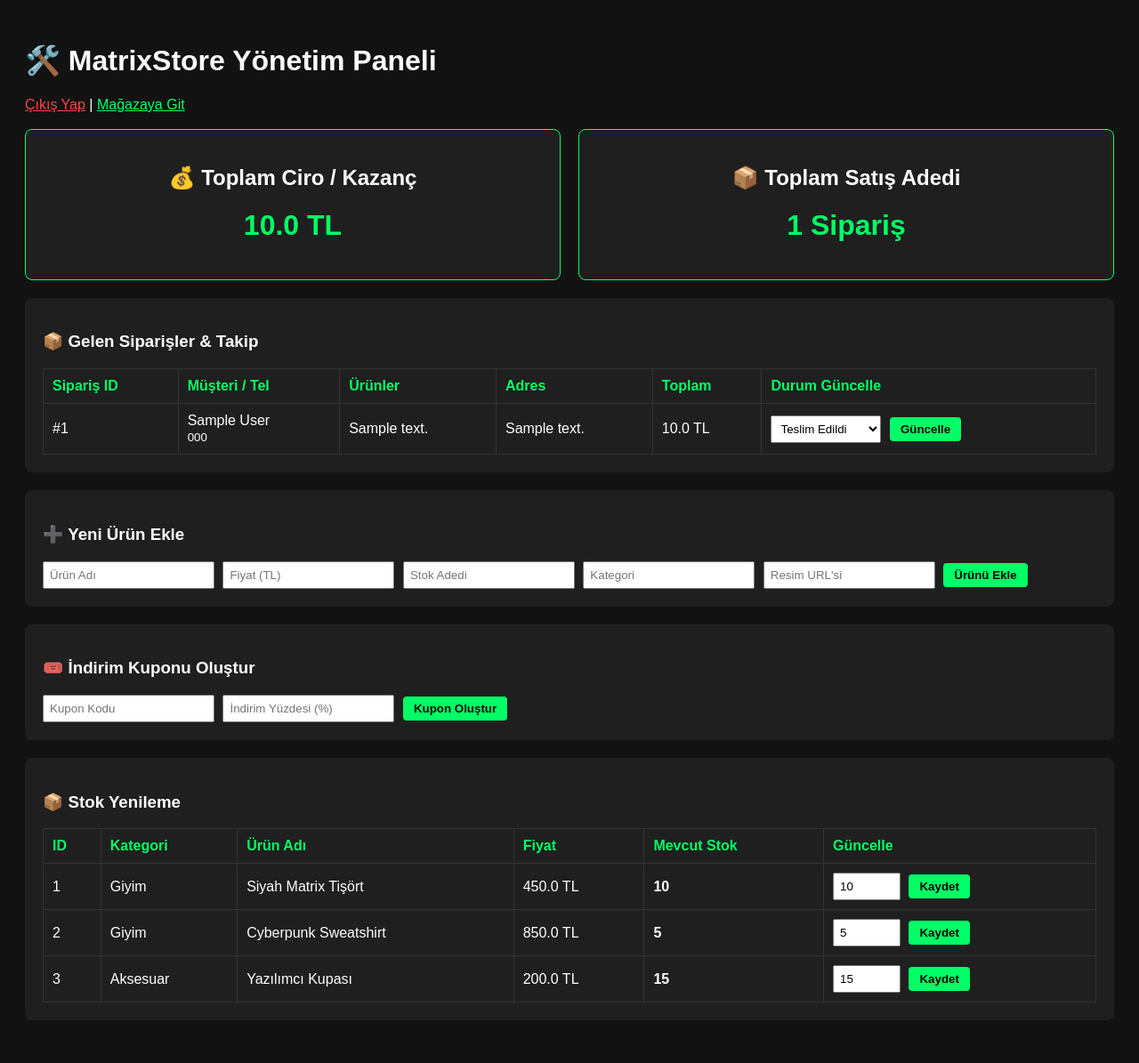
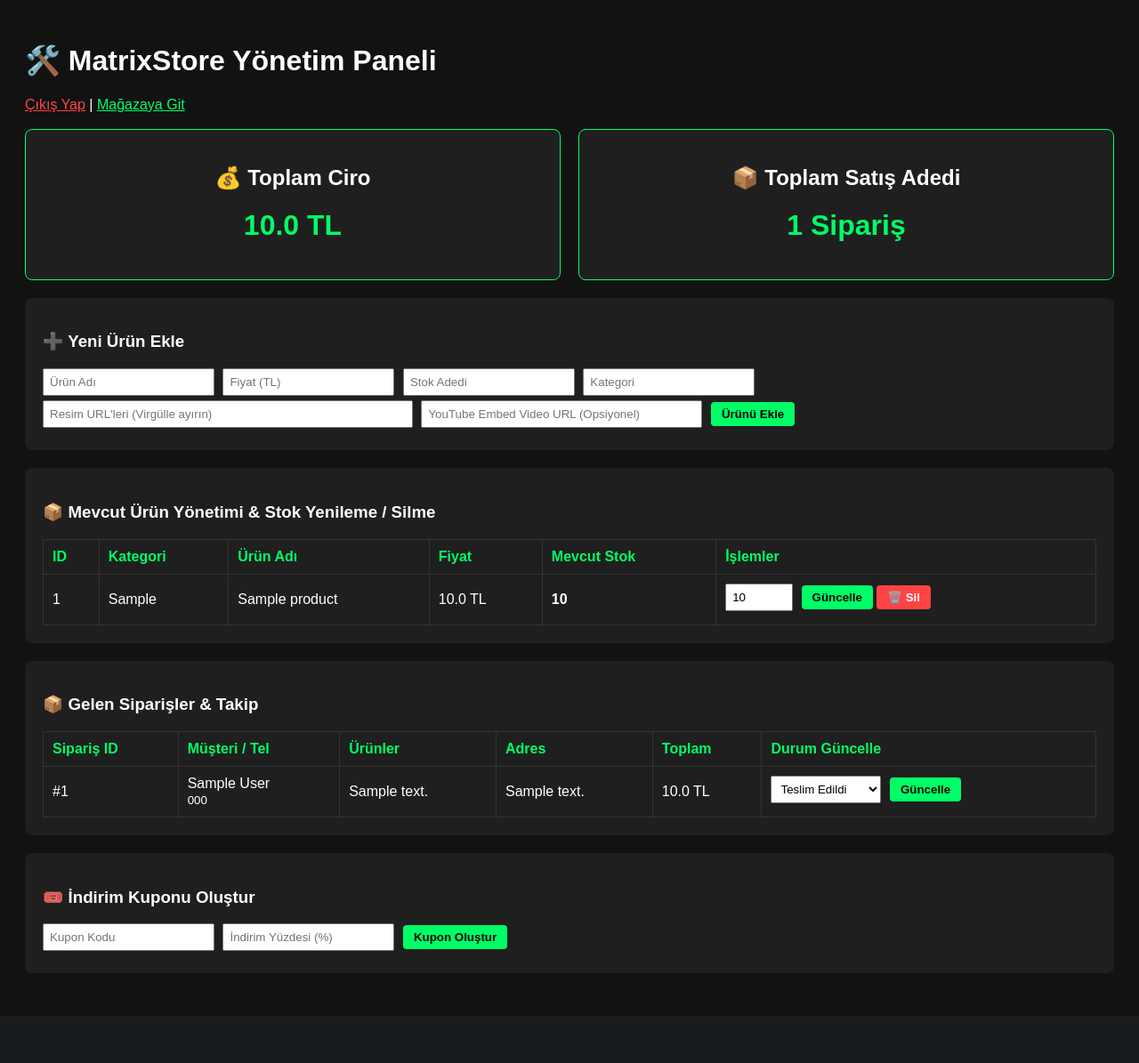
Before and after one commit to xFearless77/matrixstore, a Flask app: page /admin in a window 1280 px wide. Shown: the whole page at 89% size. After the commit the page ends 1069 px from the top, so only its background shows below. Run offline with Flask 3, Linux system fonts and the light colour scheme; the visitor is signed in with stand-in values (Sample User, id 1); tables that the repository leaves empty hold one stand-in row (values such as "Sample post").

Commit message:
Coklu resim, video, favorilerim ve urun silme ozelligi eklendi

```diff
--- a/app.py
+++ b/app.py
@@ -1,8 +1,5 @@
 import os
 import io
-import smtplib
-from email.mime.text import MIMEText
-from email.mime.multipart import MIMEMultipart
 from flask import Flask, render_template, request, redirect, url_for, session, flash, send_file
 from flask_sqlalchemy import SQLAlchemy
 from werkzeug.security import generate_password_hash, check_password_hash
@@ -18,12 +15,19 @@ app.config['SQLALCHEMY_TRACK_MODIFICATIONS'] = False
 
 db = SQLAlchemy(app)
 
+# Favoriler için Çoktan-Çoğa ilişki tablosu
+favorites = db.Table('favorites',
+    db.Column('user_id', db.Integer, db.ForeignKey('user.id'), primary_key=True),
+    db.Column('product_id', db.Integer, db.ForeignKey('product.id'), primary_key=True)
+)
+
 # --- VERİTABANI MODELLERİ ---
 class User(db.Model):
     id = db.Column(db.Integer, primary_key=True)
     name = db.Column(db.String(100), nullable=False)
     email = db.Column(db.String(120), unique=True, nullable=False)
     password_hash = db.Column(db.String(200), nullable=False)
+    fav_products = db.relationship('Product', secondary=favorites, backref=db.backref('favorited_by', lazy='dynamic'))
 
 class Product(db.Model):
     id = db.Column(db.Integer, primary_key=True)
@@ -31,8 +35,9 @@ class Product(db.Model):
     price = db.Column(db.Float, nullable=False)
     stock = db.Column(db.Integer, nullable=False)
     category = db.Column(db.String(50), nullable=False, default="Genel")
-    image_url = db.Column(db.String(300), nullable=True)
-    reviews = db.relationship('Review', backref='product', lazy=True)
+    image_urls = db.Column(db.Text, nullable=True) # Virgülle ayrılmış birden fazla resim URL'si
+    video_url = db.Column(db.String(300), nullable=True) # Video Embed veya MP4 URL'si
+    reviews = db.relationship('Review', backref='product', cascade="all, delete-orphan", lazy=True)
 
     @property
     def average_rating(self):
@@ -40,11 +45,17 @@ class Product(db.Model):
             return 0
         return round(sum(r.rating for r in self.reviews) / len(self.reviews), 1)
 
+    @property
+    def image_list(self):
+        if self.image_urls:
+            return [url.strip() for url in self.image_urls.split(',') if url.strip()]
+        return ['https://via.placeholder.com/300']
+
 class Review(db.Model):
     id = db.Column(db.Integer, primary_key=True)
     product_id = db.Column(db.Integer, db.ForeignKey('product.id'), nullable=False)
     user_name = db.Column(db.String(100), nullable=False)
-    rating = db.Column(db.Integer, nullable=False) # 1 - 5 Yıldız
+    rating = db.Column(db.Integer, nullable=False)
     comment = db.Column(db.Text, nullable=False)
 
 class Coupon(db.Model):
@@ -64,12 +75,6 @@ class Order(db.Model):
 
 with app.app_context():
     db.create_all()
-    if Product.query.count() == 0:
-        p1 = Product(name="Siyah Matrix Tişört", price=450.0, stock=10, category="Giyim", image_url="https://images.unsplash.com/photo-1521572267360-ee0c2909d518?w=400")
-        p2 = Product(name="Cyberpunk Sweatshirt", price=850.0, stock=5, category="Giyim", image_url="https://images.unsplash.com/photo-1556905055-8f358a7a47b2?w=400")
-        p3 = Product(name="Yazılımcı Kupası", price=200.0, stock=15, category="Aksesuar", image_url="https://images.unsplash.com/photo-1514432324607-a09d9b4aefdd?w=400")
-        db.session.add_all([p1, p2, p3])
-        db.session.commit()
 
 # --- MÜŞTERİ ROTALARI ---
 @app.route('/')
@@ -96,7 +101,38 @@ def home():
 @app.route('/product/<int:product_id>')
 def product_detail(product_id):
     product = Product.query.get_or_404(product_id)
-    return render_template('product_detail.html', product=product)
+    is_fav = False
+    if 'user_id' in session:
+        user = User.query.get(session['user_id'])
+        if user and product in user.fav_products:
+            is_fav = True
+    return render_template('product_detail.html', product=product, is_fav=is_fav)
+
+@app.route('/toggle_favorite/<int:product_id>')
+def toggle_favorite(product_id):
+    if 'user_id' not in session:
+        flash("Favorilere eklemek için lütfen önce giriş yapın!", "error")
+        return redirect(url_for('login'))
+
+    user = User.query.get(session['user_id'])
+    product = Product.query.get_or_404(product_id)
+
+    if product in user.fav_products:
+        user.fav_products.remove(product)
+        flash("Ürün favorilerinizden çıkarıldı.", "success")
+    else:
+        user.fav_products.append(product)
+        flash("Ürün favorilerinize eklendi! ❤️", "success")
+
+    db.session.commit()
+    return redirect(request.referrer or url_for('home'))
+
+@app.route('/favorites')
+def favorites_page():
+    if 'user_id' not in session:
+        return redirect(url_for('login'))
+    user = User.query.get(session['user_id'])
+    return render_template('favorites.html', products=user.fav_products)
 
 @app.route('/add_review/<int:product_id>', methods=['POST'])
 def add_review(product_id):
@@ -162,7 +198,7 @@ def add_to_cart(product_id):
         product.stock -= 1
         db.session.commit()
         cart = session.get('cart', [])
-        cart.append({"id": product.id, "name": product.name, "price": product.price, "image_url": product.image_url})
+        cart.append({"id": product.id, "name": product.name, "price": product.price, "image_url": product.image_list[0]})
         session['cart'] = cart
     return redirect(url_for('home'))
 
@@ -243,7 +279,6 @@ def download_invoice(order_id):
     buffer = io.BytesIO()
     p = canvas.Canvas(buffer, pagesize=letter)
 
-    # PDF İçeriği
     p.setFont("Helvetica-Bold", 20)
     p.drawString(100, 750, "MATRIXSTORE RESMI SIPARIS FATURASI")
     p.line(100, 740, 500, 740)
@@ -299,21 +334,10 @@ def admin_panel():
     coupons = Coupon.query.all()
     orders = Order.query.order_by(Order.id.desc()).all()
 
-    # İSTATİSTİKLER (Ciro & Satış Adedi)
     total_revenue = sum(o.total_price for o in orders)
     total_sales_count = len(orders)
 
     return render_template('admin.html', products=products, coupons=coupons, orders=orders, total_revenue=total_revenue, total_sales_count=total_sales_count)
-
-@app.route('/admin/update_stock/<int:product_id>', methods=['POST'])
-def update_stock(product_id):
-    if not session.get('admin_logged_in'):
-        return redirect(url_for('admin_login'))
-    new_stock = int(request.form.get('stock'))
-    product = Product.query.get_or_404(product_id)
-    product.stock = new_stock
-    db.session.commit()
-    return redirect(url_for('admin_panel'))
 
 @app.route('/admin/add_product', methods=['POST'])
 def add_product():
@@ -323,10 +347,31 @@ def add_product():
     price = float(request.form.get('price'))
     stock = int(request.form.get('stock'))
     category = request.form.get('category')
-    image_url = request.form.get('image_url')
+    image_urls = request.form.get('image_urls')
+    video_url = request.form.get('video_url')
 
-    new_p = Product(name=name, price=price, stock=stock, category=category, image_url=image_url)
+    new_p = Product(name=name, price=price, stock=stock, category=category, image_urls=image_urls, video_url=video_url)
     db.session.add(new_p)
+    db.session.commit()
+    return redirect(url_for('admin_panel'))
+
+@app.route('/admin/delete_product/<int:product_id>', methods=['POST'])
+def delete_product(product_id):
+    if not session.get('admin_logged_in'):
+        return redirect(url_for('admin_login'))
+    product = Product.query.get_or_404(product_id)
+    db.session.delete(product)
+    db.session.commit()
+    flash("Ürün silindi!", "success")
+    return redirect(url_for('admin_panel'))
+
+@app.route('/admin/update_stock/<int:product_id>', methods=['POST'])
+def update_stock(product_id):
+    if not session.get('admin_logged_in'):
+        return redirect(url_for('admin_login'))
+    new_stock = int(request.form.get('stock'))
+    product = Product.query.get_or_404(product_id)
+    product.stock = new_stock
     db.session.commit()
     return redirect(url_for('admin_panel'))
 
--- a/templates/admin.html
+++ b/templates/admin.html
@@ -11,8 +11,9 @@
         .card { background: #1f1f1f; padding: 20px; margin-bottom: 20px; border-radius: 8px; }
         .stats { display: flex; gap: 20px; margin-bottom: 20px; }
         .stat-box { background: #1f1f1f; border: 1px solid #00ff66; padding: 20px; border-radius: 8px; flex: 1; text-align: center; }
-        input, select { padding: 6px; margin-right: 5px; }
+        input, select { padding: 6px; margin-right: 5px; margin-bottom: 5px; }
         .btn { padding: 6px 12px; background: #00ff66; color: #000; font-weight: bold; border: none; cursor: pointer; border-radius: 4px; }
+        .btn-danger { background: #ff4444; color: #fff; }
     </style>
 </head>
 <body>
@@ -22,13 +23,59 @@
     <br><br>
     <div class="stats">
         <div class="stat-box">
-            <h2>💰 Toplam Ciro / Kazanç</h2>
+            <h2>💰 Toplam Ciro</h2>
             <h1 style="color: #00ff66;">{{ total_revenue }} TL</h1>
         </div>
         <div class="stat-box">
             <h2>📦 Toplam Satış Adedi</h2>
             <h1 style="color: #00ff66;">{{ total_sales_count }} Sipariş</h1>
         </div>
+    </div>
+
+    <div class="card">
+        <h3>➕ Yeni Ürün Ekle</h3>
+        <form action="/admin/add_product" method="POST">
+            <input type="text" name="name" placeholder="Ürün Adı" required>
+            <input type="number" step="0.01" name="price" placeholder="Fiyat (TL)" required>
+            <input type="number" name="stock" placeholder="Stok Adedi" required>
+            <input type="text" name="category" placeholder="Kategori" required>
+            <br>
+            <input type="text" name="image_urls" placeholder="Resim URL'leri (Virgülle ayırın)" style="width: 400px;">
+            <input type="text" name="video_url" placeholder="YouTube Embed Video URL (Opsiyonel)" style="width: 300px;">
+            <button type="submit" class="btn">Ürünü Ekle</button>
+        </form>
+    </div>
+
+    <div class="card">
+        <h3>📦 Mevcut Ürün Yönetimi & Stok Yenileme / Silme</h3>
+        <table>
+            <tr>
+                <th>ID</th>
+                <th>Kategori</th>
+                <th>Ürün Adı</th>
+                <th>Fiyat</th>
+                <th>Mevcut Stok</th>
+                <th>İşlemler</th>
+            </tr>
+            {% for product in products %}
+            <tr>
+                <td>{{ product.id }}</td>
+                <td>{{ product.category }}</td>
+                <td>{{ product.name }}</td>
+                <td>{{ product.price }} TL</td>
+                <td><strong>{{ product.stock }}</strong></td>
+                <td>
+                    <form action="/admin/update_stock/{{ product.id }}" method="POST" style="display:inline;">
+                        <input type="number" name="stock" value="{{ product.stock }}" style="width: 60px;" required>
+                        <button type="submit" class="btn">Güncelle</button>
+                    </form>
+                    <form action="/admin/delete_product/{{ product.id }}" method="POST" style="display:inline;" onsubmit="return confirm('Bu ürünü silmek istediğinize emin misiniz?');">
+                        <button type="submit" class="btn btn-danger">🗑️ Sil</button>
+                    </form>
+                </td>
+            </tr>
+            {% endfor %}
+        </table>
     </div>
 
     <div class="card">
@@ -65,18 +112,6 @@
     </div>
 
     <div class="card">
-        <h3>➕ Yeni Ürün Ekle</h3>
-        <form action="/admin/add_product" method="POST">
-            <input type="text" name="name" placeholder="Ürün Adı" required>
-            <input type="number" step="0.01" name="price" placeholder="Fiyat (TL)" required>
-            <input type="number" name="stock" placeholder="Stok Adedi" required>
-            <input type="text" name="category" placeholder="Kategori" required>
-            <input type="text" name="image_url" placeholder="Resim URL'si">
-            <button type="submit" class="btn">Ürünü Ekle</button>
-        </form>
-    </div>
-
-    <div class="card">
         <h3>🎟️ İndirim Kuponu Oluştur</h3>
         <form action="/admin/add_coupon" method="POST">
             <input type="text" name="code" placeholder="Kupon Kodu" required>
@@ -84,34 +119,5 @@
             <button type="submit" class="btn">Kupon Oluştur</button>
         </form>
     </div>
-
-    <div class="card">
-        <h3>📦 Stok Yenileme</h3>
-        <table>
-            <tr>
-                <th>ID</th>
-                <th>Kategori</th>
-                <th>Ürün Adı</th>
-                <th>Fiyat</th>
-                <th>Mevcut Stok</th>
-                <th>Güncelle</th>
-            </tr>
-            {% for product in products %}
-            <tr>
-                <td>{{ product.id }}</td>
-                <td>{{ product.category }}</td>
-                <td>{{ product.name }}</td>
-                <td>{{ product.price }} TL</td>
-                <td><strong>{{ product.stock }}</strong></td>
-                <td>
-                    <form action="/admin/update_stock/{{ product.id }}" method="POST" style="display:inline;">
-                        <input type="number" name="stock" value="{{ product.stock }}" style="width: 60px;" required>
-                        <button type="submit" class="btn">Kaydet</button>
-                    </form>
-                </td>
-            </tr>
-            {% endfor %}
-        </table>
-    </div>
 </body>
 </html>
```
Also changed, not shown: templates/favorites.html (added, +32 -0 lines), templates/index.html (+8 -3 lines), templates/product_detail.html (+37 -5 lines).
